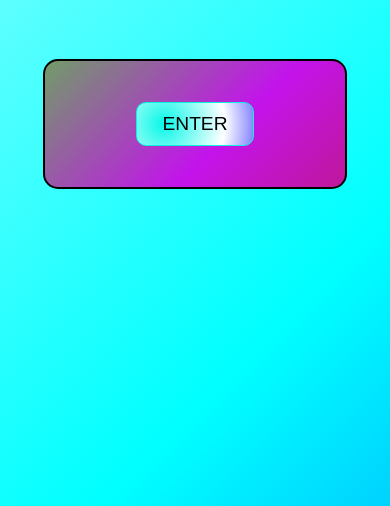
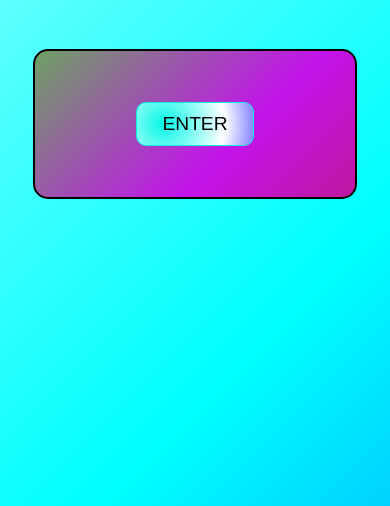
Before and after one commit to rejetisomeswararao/HEAVENM, a plain HTML site: page index.html in a window 390 px wide. Shown: the part 338-844 px from the top of the page. Drawn offline with Linux system fonts and the light colour scheme.

Commit message:
Update style.css

```diff
--- a/style.css
+++ b/style.css
@@ -12,6 +12,12 @@ body {
     font-family: sans-serif;
     text-align: center;
 }
+@media (max-width: 600px) {
+  .container {
+    padding: 10px;
+    font-size: 14px;
+  }
+
 
 /* Body Animation */
 @keyframes bodyAnimation {
```
